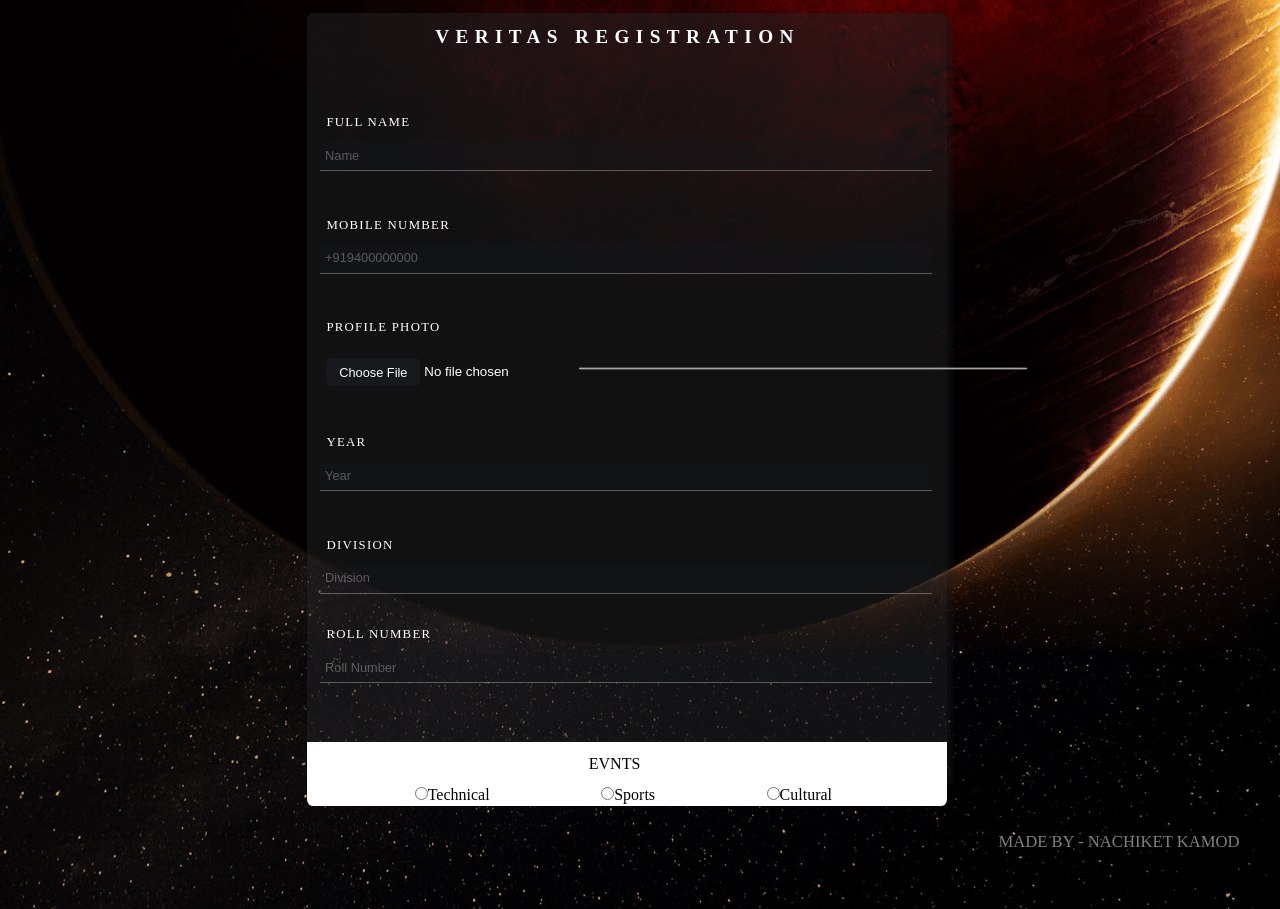
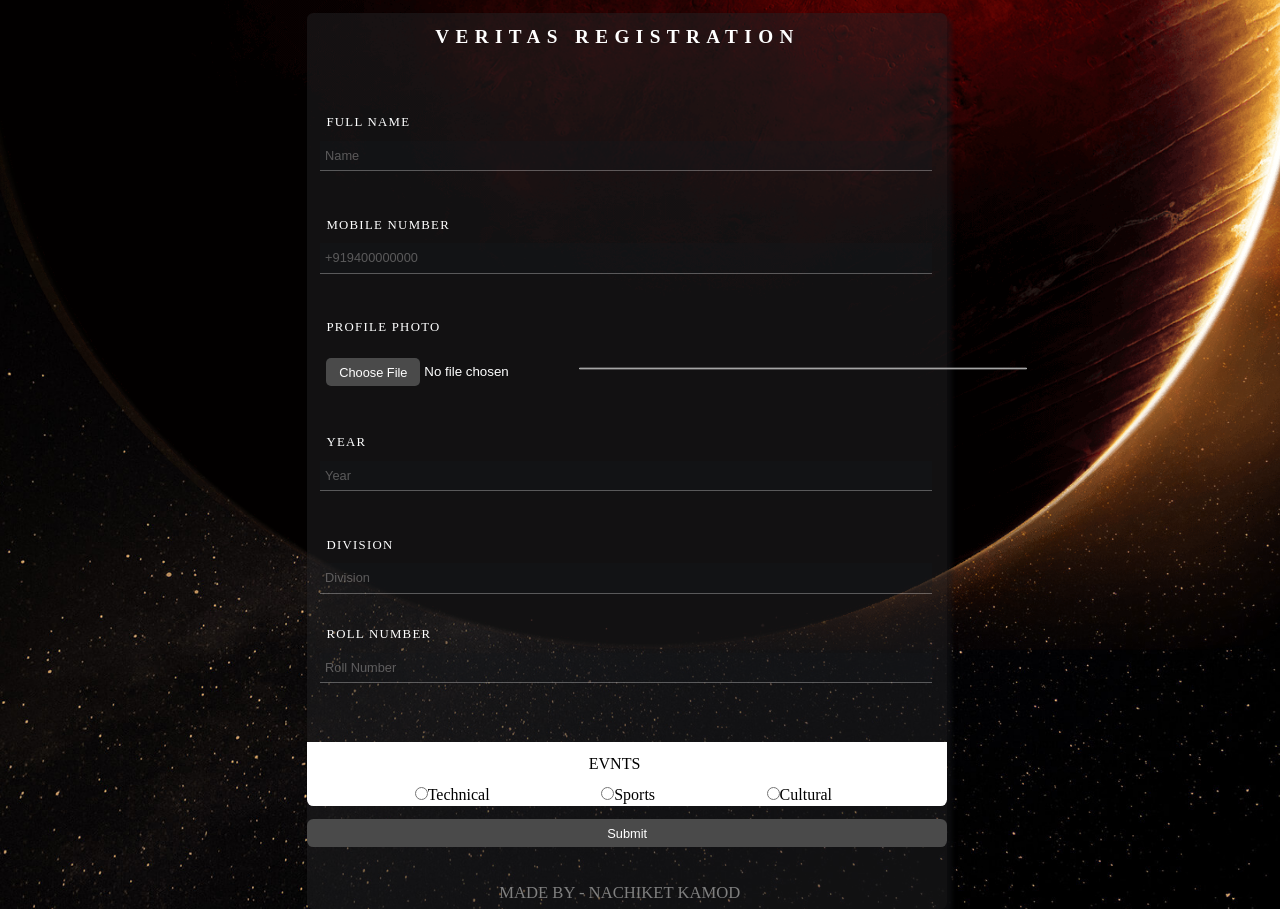
Before and after one commit to nachikamod/VERITAS-FORMS, a plain HTML site: page registration_q43gr34b3248b3184bt0rb24.html in a window 1280 px wide. Before the commit the page ends 852 px from the top, so only its background shows below. Drawn offline with nearby package versions, Linux system fonts and the light colour scheme.

Commit message:
done
done

```diff
--- a/index.js
+++ b/index.js
@@ -1,4 +1,3 @@
-
 
 
 function firebase_api() {
@@ -17,10 +16,11 @@ function firebase_api() {
 
 function verify_existence() {
   var entered_uid = document.getElementById("uid_code").value;
+  localStorage.setItem("uid",entered_uid);
 //  window.alert("Error : " + entered_uid);
 
   //firebase.database().ref().child("Company References").set("");
-  firebase.database().ref().child(entered_uid).once("value").then(function(snapshot){
+  firebase.database().ref().child("participant").child(entered_uid).once("value").then(function(snapshot){
     if (snapshot.exists()) {
       window.location.replace("registration_q43gr34b3248b3184bt0rb24.html");
     }
@@ -29,3 +29,29 @@ function verify_existence() {
     }
   });
 }
+
+function submitData(){
+  var gotUid = localStorage.getItem("uid");
+  var gotName = document.getElementById("name-participant").value;
+  var gotMobile = document.getElementById("contact-participant").value;
+  var gotYear = document.getElementById("year-participant").value;
+  var gotDivision = document.getElementById("division-participant").value;
+  var gotRollNo = document.getElementById("roll-no-participant").value;
+
+
+
+  if (gotName.length > "10" && gotMobile.length > "9" && gotYear.length > "1" && gotDivision.length > "1" && gotRollNo > "1") {
+    var database = firebase.database().ref().child("participant").child(gotUid);
+
+    database.child("name").set(gotName);
+    database.child("contact").set(gotMobile);
+    database.child("year").set(gotYear);
+    database.child("division").set(gotDivision);
+    database.child("roll_no").set(gotRollNo);
+
+  }
+  else {
+    alert("Please fill all the details");
+  }
+
+}
--- a/registration_q43gr34b3248b3184bt0rb24.html
+++ b/registration_q43gr34b3248b3184bt0rb24.html
@@ -52,7 +52,11 @@
                       },
 
                       function complete(){
-                        alert("Profile picture uploaded")
+                        var photoUID = localStorage.getItem("uid");
+                        task.snapshot.ref.getDownloadURL().then(function(downloadURL) {
+                          var database = firebase.database().ref().child("participant").child(photoUID);
+                          database.child("imageURL").set(downloadURL);
+                        });
                       }
                     );
                 });
@@ -77,12 +81,13 @@
           <input type="radio" name="events" value="Sports">Sports</input>
           <input type="radio" name="events" value="Cultural">Cultural</input>
         </div>
-      </div>
-      <div class="footer-div">
-        <p>MADE BY - NACHIKET KAMOD</p>
+        <div class="submit-form">
+          <button type="button" name="button" onclick="submitData()" id="submitData">Submit</button>
+        </div>
+        <div class="footer-div">
+          <p>MADE BY - NACHIKET KAMOD</p>
+        </div>
       </div>
     </section>
-
-
   </body>
 </html>
--- a/style.css
+++ b/style.css
@@ -257,7 +257,6 @@ body.ready .mars__planet {
   }
 }
 
-
 /*Registration css*/
 
 .form-template{
@@ -270,7 +269,7 @@ body.ready .mars__planet {
   border-radius: 0.5vw;
   margin-left: 24vw;
   width: 50vw;
-  height: 60vw;
+  height: 70vw;
 }
 
 
@@ -409,7 +408,7 @@ body.ready .mars__planet {
   padding-top: 0.5vw;
   padding-bottom: 0.5vw;
   padding-left: 1vw;
-  background-color: #17181c;
+  background-color: #4A4A4A;
   color: white;
   font-size: 1vw;
 }
@@ -579,8 +578,22 @@ body.ready .mars__planet {
 
 .footer-div{
   position: absolute;
-  margin-left: 78vw;
-  margin-top: 65vw;
+  margin-left: 15vw;
+  margin-top: 68vw;
   color: grey;
   font-size: 1.3vw;
 }
+
+.submit-form button {
+  width: 50vw;
+  position: absolute;
+  padding-top: 0.5vw;
+  padding-bottom: 0.5vw;
+  margin-top: 63vw;
+  border: 0;
+  border-radius: 0.5vw;
+  background-color: #4A4A4A;
+  color: white;
+  outline: 0;
+  font-size: 1vw;
+}
```
